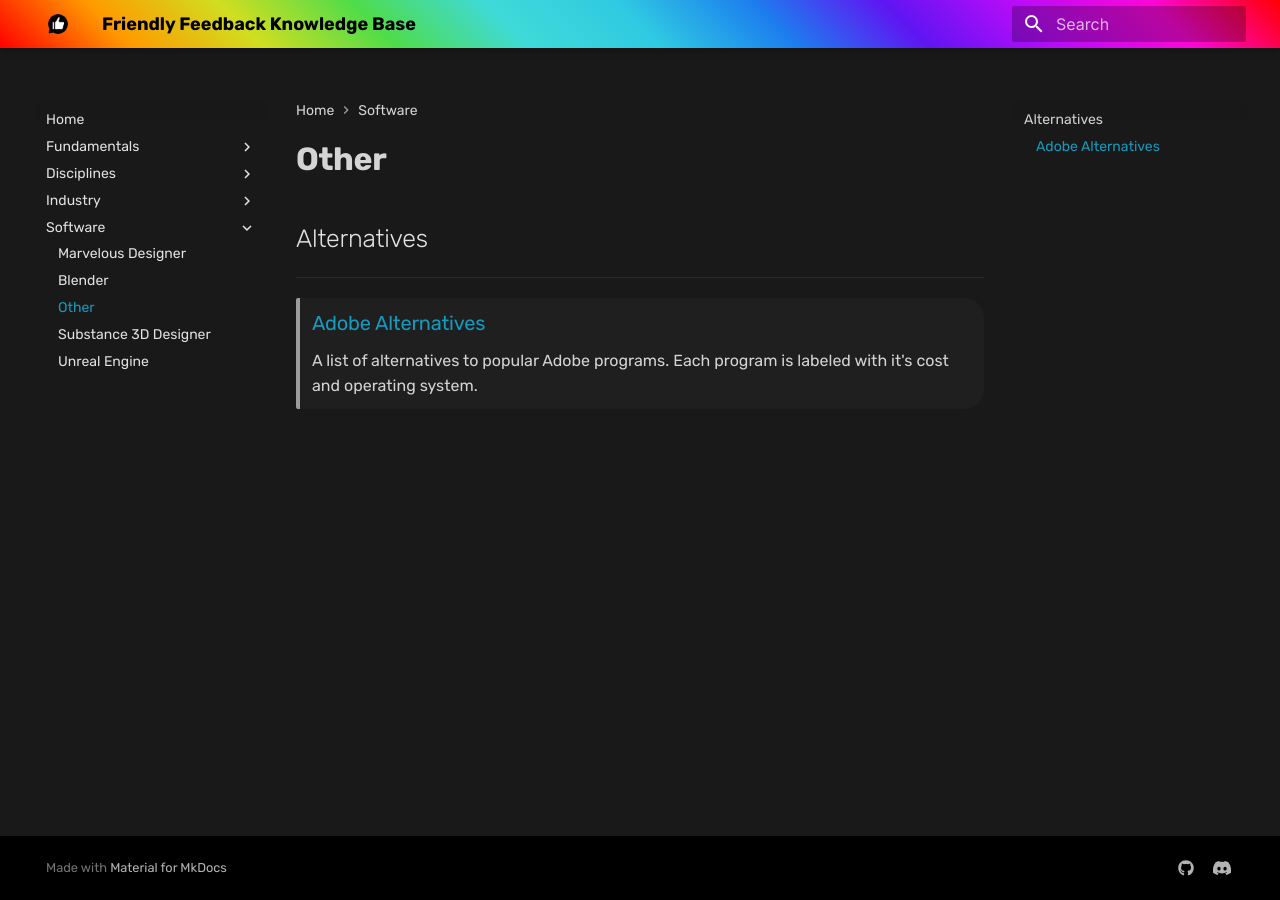
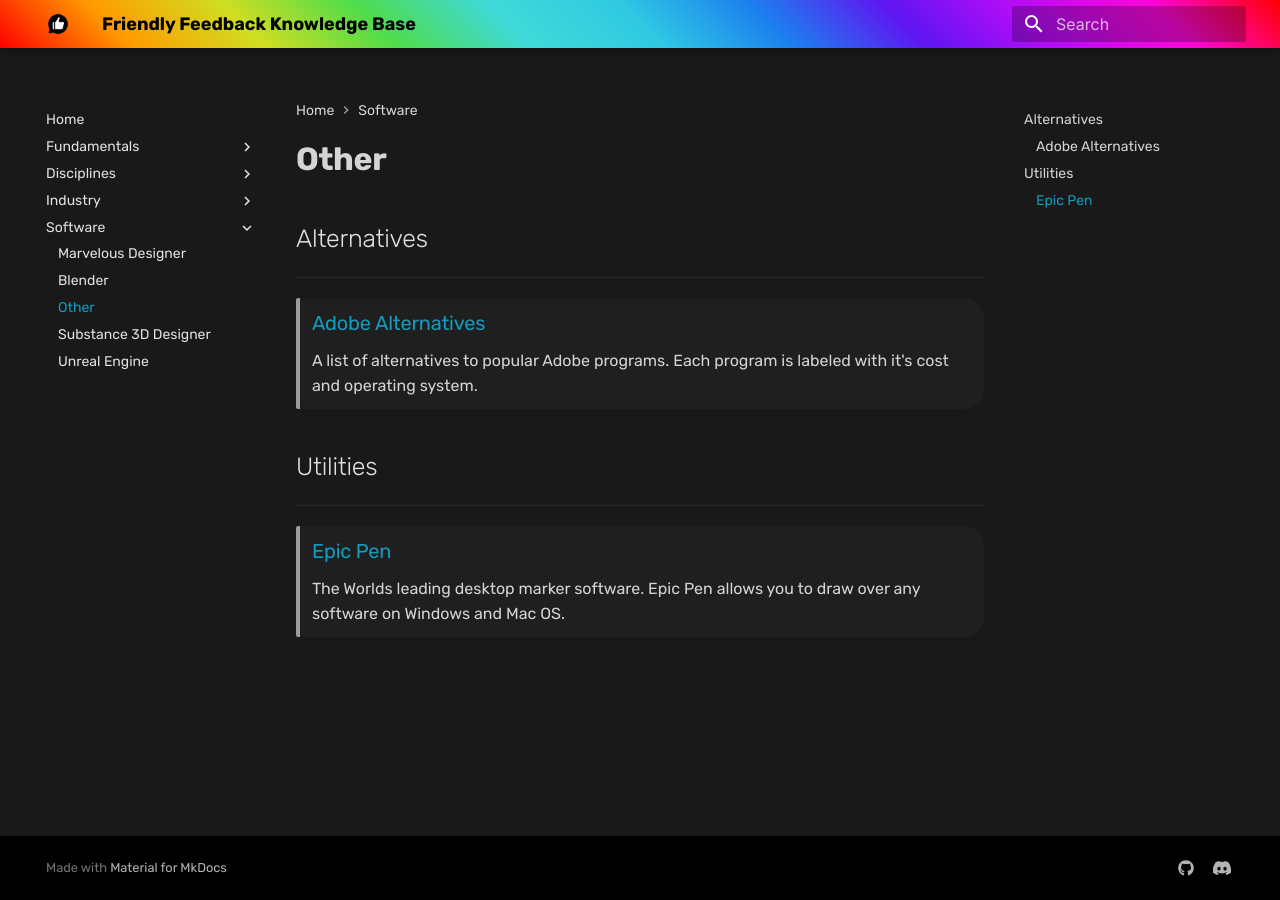
Before and after one commit to Zalek4/Friendly-Feedback-Knowledge-Base, an MkDocs documentation site: the page built from docs/software/other.md, in a window 1280 px wide. Built offline with MkDocs 1.6.1 and Material for MkDocs 9.7.7, drawn with Linux system fonts in a browser that asks for light colours.

Commit message:
[ANVIL][06/26/2024] - Resources added to Knowledge Base

```diff
--- a/docs/software/other.md
+++ b/docs/software/other.md
@@ -6,3 +6,11 @@
 > ### [Adobe Alternatives](https://cdn.discordapp.com/attachments/607019459760095232/1252041145219813559/GPkD9w0W8AA8xjR.png?ex=667a002e&is=6678aeae&hm=aeaf2588faee7243284f14593a2d116687c99a7e6b73b3a6880476ed87d2f724&)
 A list of alternatives to popular Adobe programs. Each program is labeled with it's cost and operating system.
 <!-- -->
+
+
+## Utilities
+___
+
+> ### [Epic Pen](https://epic-pen.com/)
+The Worlds leading desktop marker software. Epic Pen allows you to draw over any software on Windows and Mac OS.
+<!-- -->
--- a/resources_official.json
+++ b/resources_official.json
@@ -194,5 +194,11 @@
         "links": [
             "https://www.artstation.com/artwork/5LlzO"
         ]
+    },
+    "917218746702102549": {
+        "author": "zalek4",
+        "links": [
+            "https://epic-pen.com/"
+        ]
     }
 }
```
Also changed, not shown: docs/index.md (+1 -1 lines).
